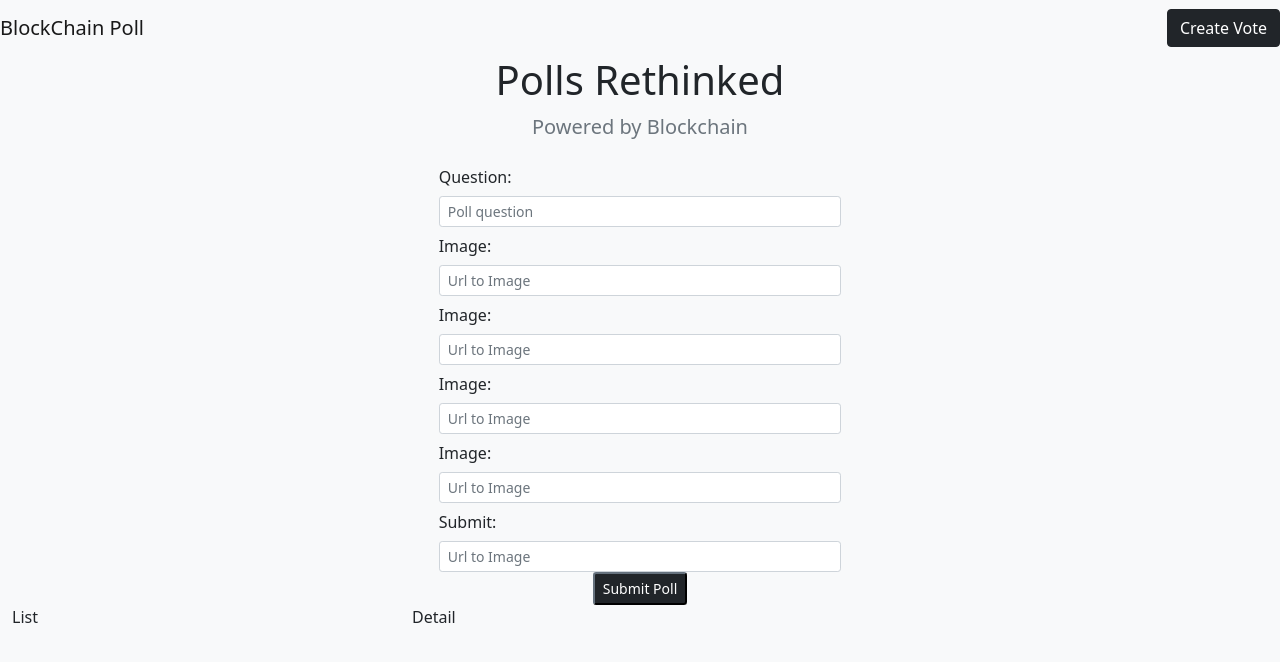
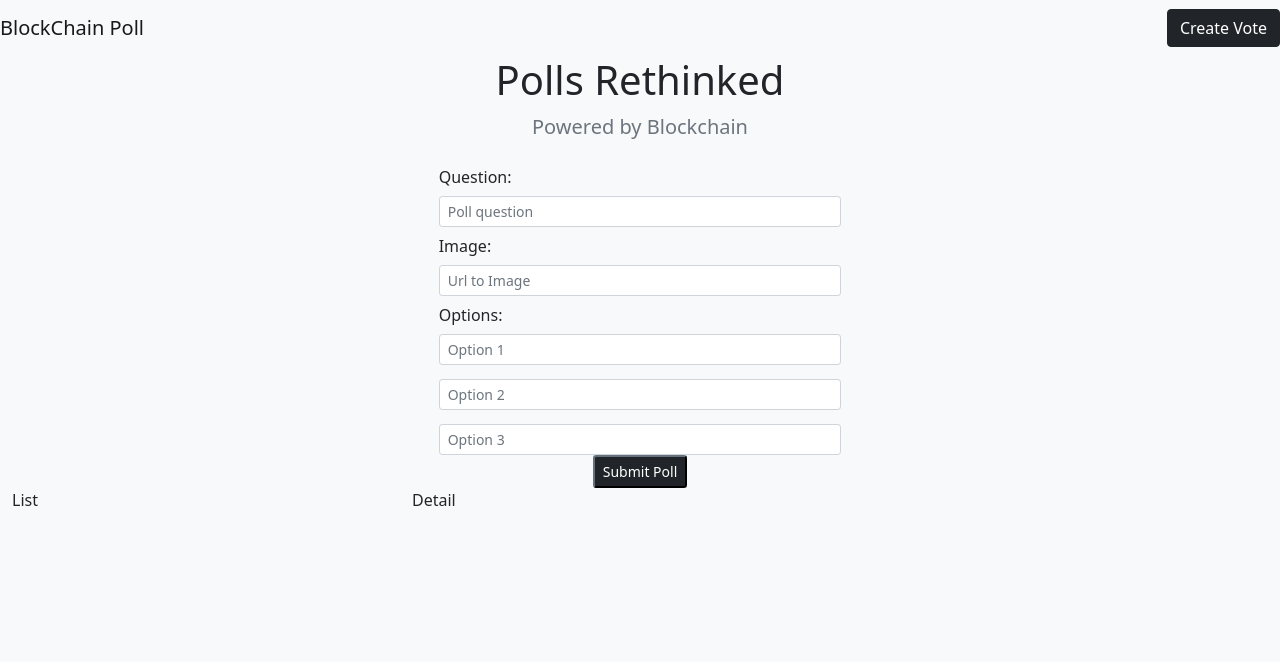
Before and after one commit to mayank0508/block, an Angular app: page / in a window 1280 px wide. Shown: the top 662 px of the page. Built offline with nearby package versions, Linux system fonts and the light colour scheme.

Commit message:
modifications made

```diff
--- a/src/app/poll-create/poll-create.component.html
+++ b/src/app/poll-create/poll-create.component.html
@@ -27,51 +27,36 @@
 
   <div class="form-group row">
     <label class="col-sm-2 col-form-label col-form-lable-sm">
-    Image:
+    Options:
    </label>
    <div class="col-sn-8">
   <input
     type="text"
     class="form-control form-control-sm"
-    placeholder="Url to Image"
+    placeholder="Option 1"
   >
    </div>
   </div>
 
   <div class="form-group row">
     <label class="col-sm-2 col-form-label col-form-lable-sm">
-    Image:
    </label>
    <div class="col-sn-8">
   <input
     type="text"
     class="form-control form-control-sm"
-    placeholder="Url to Image"
+    placeholder="Option 2"
   >
    </div>
   </div>
   <div class="form-group row">
     <label class="col-sm-2 col-form-label col-form-lable-sm">
-    Image:
    </label>
    <div class="col-sn-8">
   <input
     type="text"
     class="form-control form-control-sm"
-    placeholder="Url to Image"
-  >
-   </div>
-  </div>
-
-  <div class="form-group row">
-    <label class="col-sm-2 col-form-label col-form-lable-sm">
-    Submit:
-   </label>
-   <div class="col-sn-8">
-  <input
-    type="text"
-    class="form-control form-control-sm"
-    placeholder="Url to Image"
+    placeholder="Option 3"
   >
    </div>
   </div>
```
